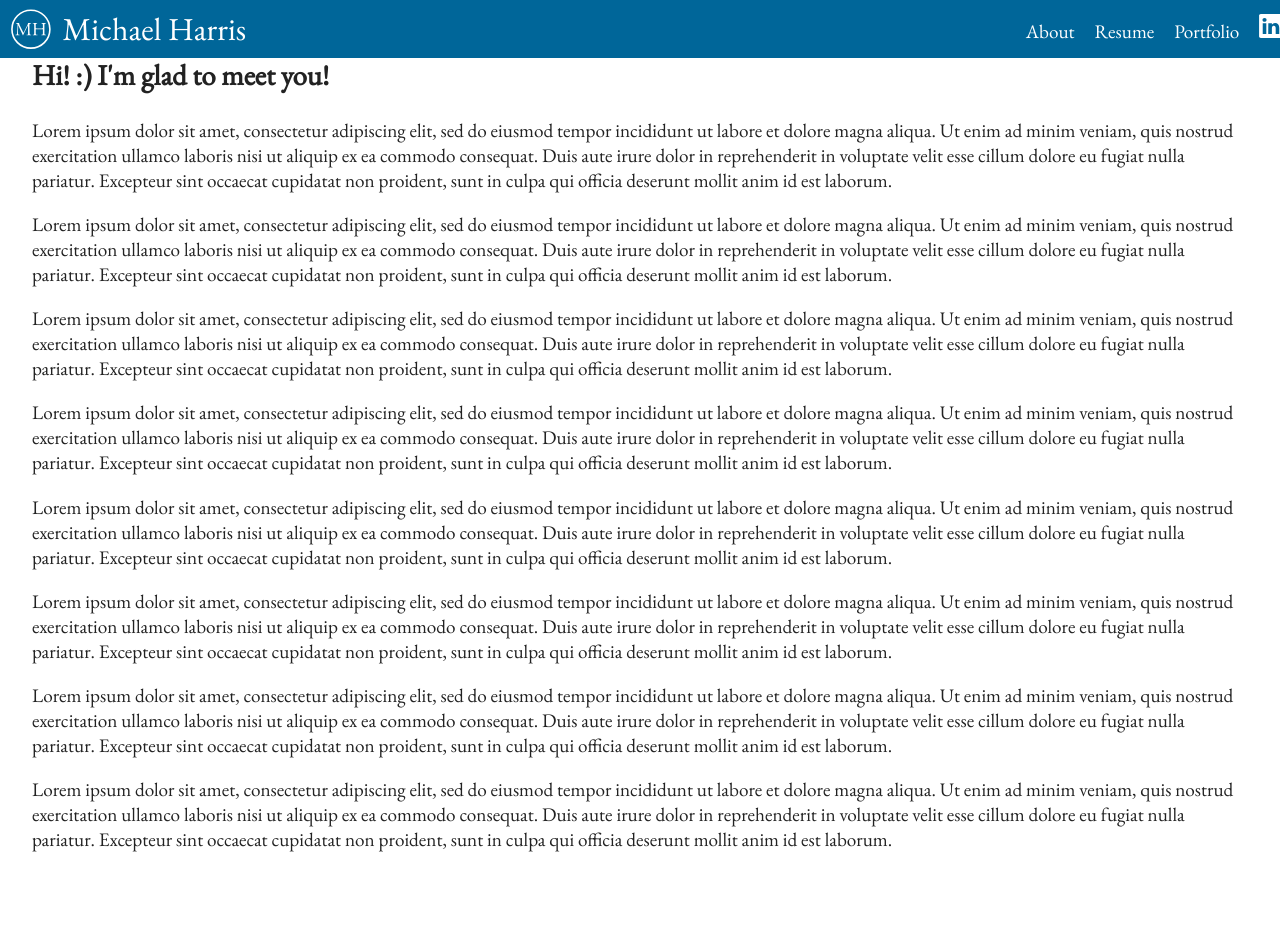
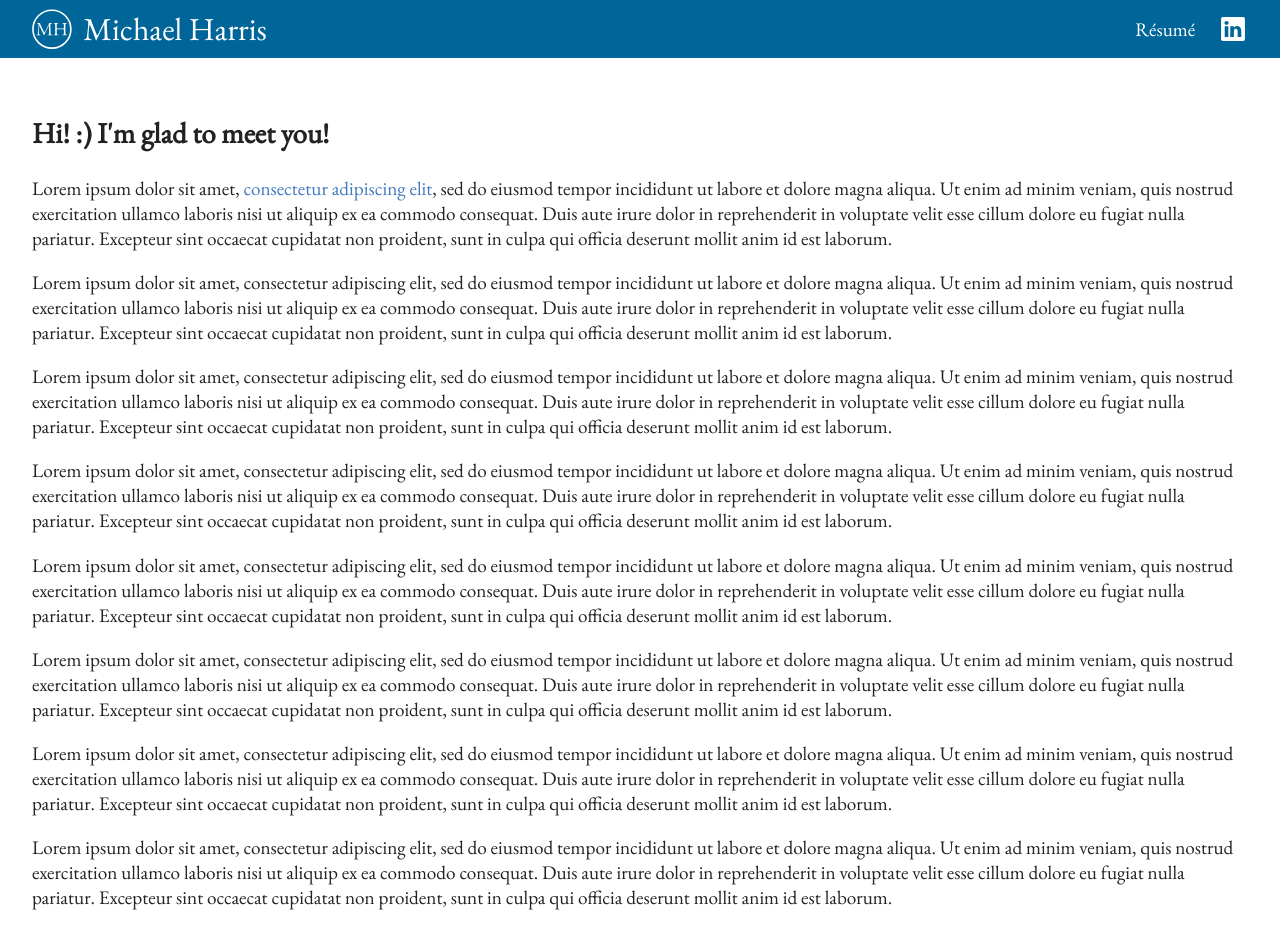
Before and after one commit to jbmdharris/jbmdharris.github.io, a Jekyll site: the page new.html, which Jekyll copies as it is, in a window 1280 px wide and 961 px high. Shown: the top 949 px of the window. Built offline with Jekyll 4.4.1, drawn with Linux system fonts in a browser that asks for light colours.

Commit message:
new site updates

```diff
--- a/new.html
+++ b/new.html
@@ -1,10 +1,17 @@
-<html>
+<!doctype html>
+<html lang="en">
 <head>
+  <meta charset="UTF-8">
+  <meta name="viewport" content="width=device-width, initial-scale=1">
+  <meta http-equiv="X-UA-Compatible" content="IE=edge" />
+	<meta name="robots" content="index,follow">
+	<meta name="description" content="Front-end web developer with 25+ years successfully creating outstanding content, delivering innovative products, and leading empowered teams.">
+	<meta name="keywords" content="Web Developer, Front-end Developer, Software Developer, Software Engineer">
+  <meta name="author" content="Michael Harris">
   <title>Michael Harris</title>
-  <link rel="shortcut icon" href="images/mh.ico" type="image/x-icon" />
   <link href='https://fonts.googleapis.com/css?family=EB+Garamond' rel='stylesheet' type='text/css'>
   <link href="s.css" rel="stylesheet" type="text/css" />
-  <meta name="viewport" content="width=device-width, initial-scale=1.0">
+  <link rel="shortcut icon" href="images/mh.ico" type="image/x-icon" />
   <style>
 </style>
 </head>
@@ -17,23 +24,20 @@
           <path class="h" d="M32.09 25.23c-1.11 0-1.16.05-1.16.74v3.26c0 2.43.12 2.75 1.41 2.89l.67.07c.14.09.09.51-.05.58-1.25-.05-2.04-.07-2.94-.07-.99 0-1.78.05-2.68.07-.14-.07-.19-.44-.05-.58l.39-.07c1.3-.23 1.34-.46 1.34-2.89V20.9c0-2.43-.16-2.82-1.37-2.91l-.6-.05c-.14-.09-.09-.51.05-.58 1.13.02 1.92.07 2.92.07.9 0 1.69-.02 2.68-.07.14.07.19.49.05.58l-.44.05c-1.34.14-1.39.49-1.39 2.91v2.66c0 .72.05.74 1.16.74h6.62c1.11 0 1.16-.02 1.16-.74V20.9c0-2.43-.05-2.78-1.41-2.91l-.44-.05c-.14-.09-.09-.51.05-.58 1.06.05 1.85.07 2.8.07.9 0 1.69-.02 2.73-.07.14.07.19.49.05.58l-.49.05c-1.34.14-1.39.49-1.39 2.91v8.33c0 2.43.05 2.73 1.39 2.89l.56.07c.14.09.09.51-.05.58-1.11-.05-1.9-.07-2.8-.07-.95 0-1.78.02-2.8.07-.14-.07-.19-.44-.05-.58l.44-.07c1.41-.23 1.41-.46 1.41-2.89v-3.26c0-.69-.05-.74-1.16-.74h-6.61z"/>
         </svg>
       <h1 class="title">Michael Harris</h1>
-      <nav>
-        <a href="#">About</a>
-        <a href="#">Resume</a>
-        <a href="#">Portfolio</a>
-        <a href="#">
-          <svg class="linkedin" xmlns="http://www.w3.org/2000/svg" viewBox="0 0 75.8 76.3" >
-            <path class="b" d="M0,5.5C0,2.4,2.5,0,5.6,0h64.6c3.1,0,5.6,2.4,5.6,5.5v65.3c0,3.1-2.5,5.5-5.6,5.5H5.6 c-3.1,0-5.6-2.4-5.6-5.5V5.5z"/>
-            <path class="i" d="M23,63.9V29.4H11.6v34.4H23z M17.3,24.7c4,0,6.5-2.6,6.5-5.9c-0.1-3.4-2.4-5.9-6.4-5.9 c-3.9,0-6.5,2.5-6.5,5.9C10.9,22,13.3,24.7,17.3,24.7z"/>
-            <path class="n" d="M29.3,63.9h11.4V44.6c0-1,0.1-2,0.4-2.8c0.8-2,2.8-4.2,5.9-4.2c4.2,0,5.8,3.2,5.8,7.7v18.4h11.4V44.1 c0-10.6-5.6-15.5-13.1-15.5c-6.2,0-8.9,3.5-10.4,5.8h0.1v-5H29.4C29.4,32.6,29.3,63.9,29.3,63.9L29.3,63.9z"/>
-          </svg>
-        </a>
-      </nav>
+      <a class="r" href="#">R&eacute;sum&eacute</a>
+      <a class="in" title="View my LinkedIn profile" href="#">
+        abcdef
+        <svg class="inlogo" xmlns="http://www.w3.org/2000/svg" viewBox="0 0 75.8 76.3" >
+          <path class="b" d="M0,5.5C0,2.4,2.5,0,5.6,0h64.6c3.1,0,5.6,2.4,5.6,5.5v65.3c0,3.1-2.5,5.5-5.6,5.5H5.6 c-3.1,0-5.6-2.4-5.6-5.5V5.5z"/>
+          <path class="i" d="M23,63.9V29.4H11.6v34.4H23z M17.3,24.7c4,0,6.5-2.6,6.5-5.9c-0.1-3.4-2.4-5.9-6.4-5.9 c-3.9,0-6.5,2.5-6.5,5.9C10.9,22,13.3,24.7,17.3,24.7z"/>
+          <path class="n" d="M29.3,63.9h11.4V44.6c0-1,0.1-2,0.4-2.8c0.8-2,2.8-4.2,5.9-4.2c4.2,0,5.8,3.2,5.8,7.7v18.4h11.4V44.1 c0-10.6-5.6-15.5-13.1-15.5c-6.2,0-8.9,3.5-10.4,5.8h0.1v-5H29.4C29.4,32.6,29.3,63.9,29.3,63.9L29.3,63.9z"/>
+        </svg>
+      </a>
     </header>
 
     <div class="main" role="main">
-      <h2>Hi! :) I'm glad to meet you!</h2>
-      <p>Lorem ipsum dolor sit amet, consectetur adipiscing elit, sed do eiusmod tempor incididunt ut labore et dolore magna aliqua. Ut enim ad minim veniam, quis nostrud exercitation ullamco laboris nisi ut aliquip ex ea commodo consequat. Duis aute irure dolor in reprehenderit in voluptate velit esse cillum dolore eu fugiat nulla pariatur. Excepteur sint occaecat cupidatat non proident, sunt in culpa qui officia deserunt mollit anim id est laborum.</p>
+      <h2>Hi! <abbr title="smile">:)</abbr> I'm glad to meet you!</h2>
+      <p>Lorem ipsum dolor sit amet, <a href="#">consectetur adipiscing elit</a>, sed do eiusmod tempor incididunt ut labore et dolore magna aliqua. Ut enim ad minim veniam, quis nostrud exercitation ullamco laboris nisi ut aliquip ex ea commodo consequat. Duis aute irure dolor in reprehenderit in voluptate velit esse cillum dolore eu fugiat nulla pariatur. Excepteur sint occaecat cupidatat non proident, sunt in culpa qui officia deserunt mollit anim id est laborum.</p>
       <p>Lorem ipsum dolor sit amet, consectetur adipiscing elit, sed do eiusmod tempor incididunt ut labore et dolore magna aliqua. Ut enim ad minim veniam, quis nostrud exercitation ullamco laboris nisi ut aliquip ex ea commodo consequat. Duis aute irure dolor in reprehenderit in voluptate velit esse cillum dolore eu fugiat nulla pariatur. Excepteur sint occaecat cupidatat non proident, sunt in culpa qui officia deserunt mollit anim id est laborum.</p>
       <p>Lorem ipsum dolor sit amet, consectetur adipiscing elit, sed do eiusmod tempor incididunt ut labore et dolore magna aliqua. Ut enim ad minim veniam, quis nostrud exercitation ullamco laboris nisi ut aliquip ex ea commodo consequat. Duis aute irure dolor in reprehenderit in voluptate velit esse cillum dolore eu fugiat nulla pariatur. Excepteur sint occaecat cupidatat non proident, sunt in culpa qui officia deserunt mollit anim id est laborum.</p>
       <p>Lorem ipsum dolor sit amet, consectetur adipiscing elit, sed do eiusmod tempor incididunt ut labore et dolore magna aliqua. Ut enim ad minim veniam, quis nostrud exercitation ullamco laboris nisi ut aliquip ex ea commodo consequat. Duis aute irure dolor in reprehenderit in voluptate velit esse cillum dolore eu fugiat nulla pariatur. Excepteur sint occaecat cupidatat non proident, sunt in culpa qui officia deserunt mollit anim id est laborum.</p>
--- a/s.css
+++ b/s.css
@@ -7,63 +7,79 @@ body {
   padding: 0;
 }
 
-.logo {
-  fill:#fff;
-  width:2.5rem;
-  height:2.5rem;
+abbr {
+  text-decoration: none;
 }
 
-.logo .c {
-  stroke:#fff;
-  fill:none;
-}
-.linkedin {
-  fill: #fff;
-  width: 1.5rem;
-  height: 1.5rem;
+a {
+  text-decoration: none;
+  color: #4178be;
 }
 
-.linkedin .i, .linkedin .n {
-  fill: #006699;
+a:hover {
+  text-decoration: underline;
 }
 
+/* ===== banner ===== */
 .banner {
-  position:fixed;
-  top:0;
-  left:0;
-  width:100%;
-  display:flex;
-  flex-direction:row;
+  display: flex;
+  flex-direction: row;
   background: #006699;
+  color: #fff;
   align-items: center;
-  padding: .5rem .7rem;
+  padding: .5rem 2rem;
   margin: 0;
 }
 .banner h1 {
   margin: 0 .7rem;
   font-size: 2rem;
-  color: #fff;
   font-weight: normal;
   flex-grow: 1;
 }
 
-.banner nav {
+.banner a {
+  color: #fff;
+  margin: 0 0 0 1.2rem;
+  padding: 0.2rem; /* for keyboard focus */
 }
 
-.banner a {
-  text-decoration:none;
-  color: #fff;
-  margin: 0 .5rem;
+.banner a:focus {
+  outline: solid 1px #fff;
 }
 
+/* banner icons */
+.banner svg {
+  fill: #fff;
+}
+
+.logo {
+  width: 2.5rem;
+  height: 2.5rem;
+}
+
+.logo .c {
+  stroke: #fff;
+  fill: none;
+}
+
+.inlogo {
+  width: 1.5rem;
+  height: 1.5rem;
+}
+
+.inlogo .i, .inlogo .n {
+  fill: #006699;
+}
+
+.in {
+  font-size: 0; /* icon link accessibility */
+}
+
+.in:hover .b {
+  fill: #c0e6ff;
+}
+
+/* ===== main content ===== */
 .main {
   padding: 2rem;
 }
-.container {
-  width:100%;
-  height:100%;
-  display:flex;
-  flex-direction:column;
-  align-items:center;
-  justify-content:center;
-}
```
